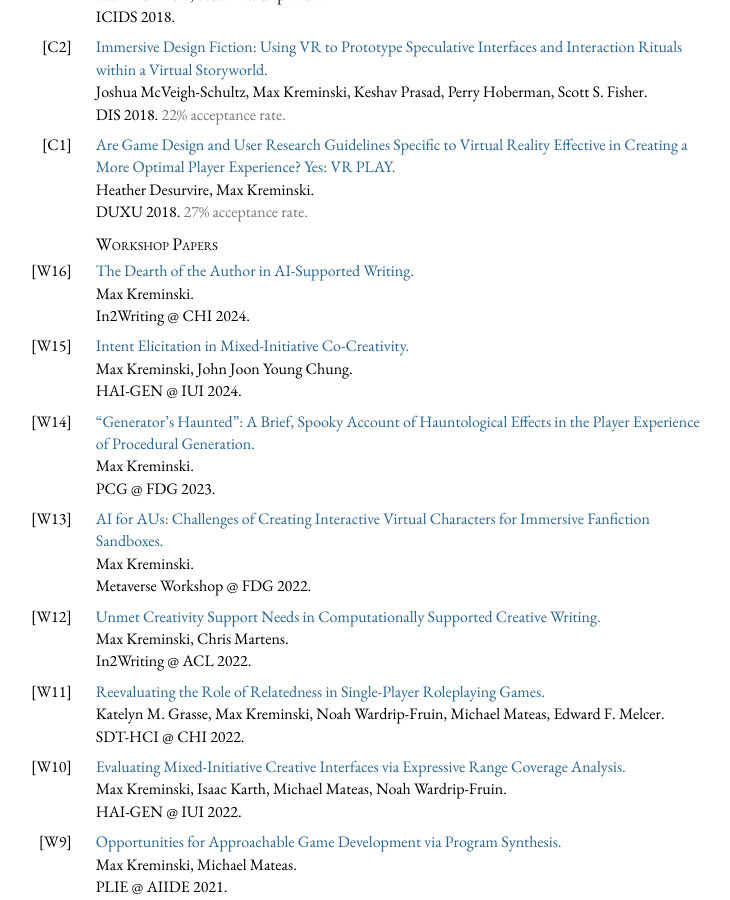
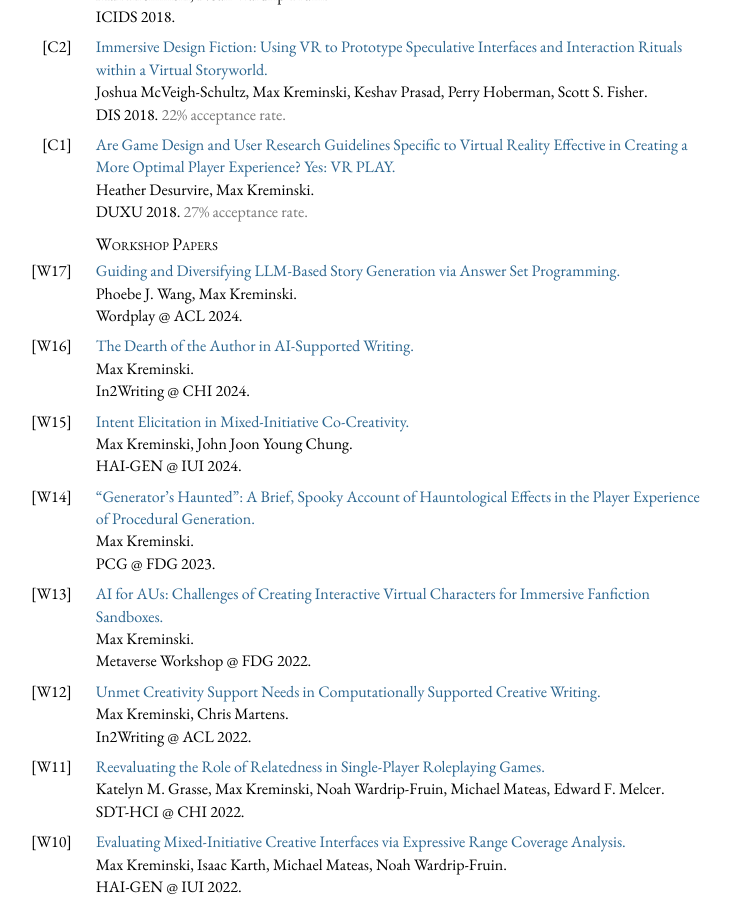
Before and after one commit to mkremins/mkremins.github.io, a Jekyll site: the page built from cv/index.html, in a window 1280 px wide and 900 px high, scrolled down 3613 px. Shown: the whole window, without its empty margins (287-1017 px from the left). Built offline with Jekyll 4.4.1, drawn with Linux system fonts in a browser that asks for light colours.

Commit message:
Add Wordplay 2024 LLMs + ASP paper

```diff
--- a/_data/publications.json
+++ b/_data/publications.json
@@ -1,4 +1,13 @@
 [
+{
+  "title": "Guiding and Diversifying LLM-Based Story Generation via Answer Set Programming",
+  "url": "https://arxiv.org/abs/2406.00554",
+  "authors": ["Phoebe J. Wang", "Max Kreminski"],
+  "year": "2024",
+  "venue": "Wordplay",
+  "parent_venue": "ACL",
+  "pubtype": "workshop",
+},
 {
   "title": "Homogenization Effects of Large Language Models on Human Creative Ideation",
   "url": "https://mkremins.github.io/publications/Homogenization_C&C2024.pdf",
--- a/cv/index.html
+++ b/cv/index.html
@@ -382,7 +382,7 @@ layout: null
       <h3>Master’s Students</h3>
       <div class="dated-entry">
         <div class="dated-date">2023-2024</div>
-        <div class="dated-content">Phoebe J. Wang. Guiding large language models to generate more semantically diverse stories via answer set programming [<a href="https://arxiv.org/abs/2406.00554">arXiv</a>].</div>
+        <div class="dated-content">Phoebe J. Wang. Guiding large language models to generate more semantically diverse stories via answer set programming [<a href="#W17">W17</a>].</div>
       </div>
       <div class="dated-entry">
         <div class="dated-date">2023</div>
```
